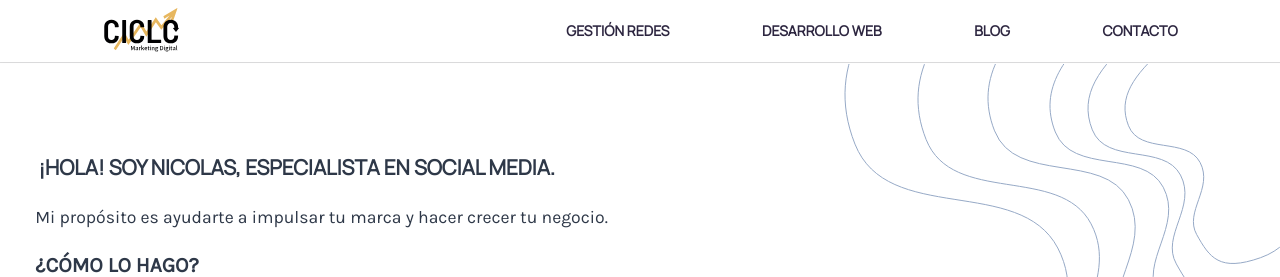
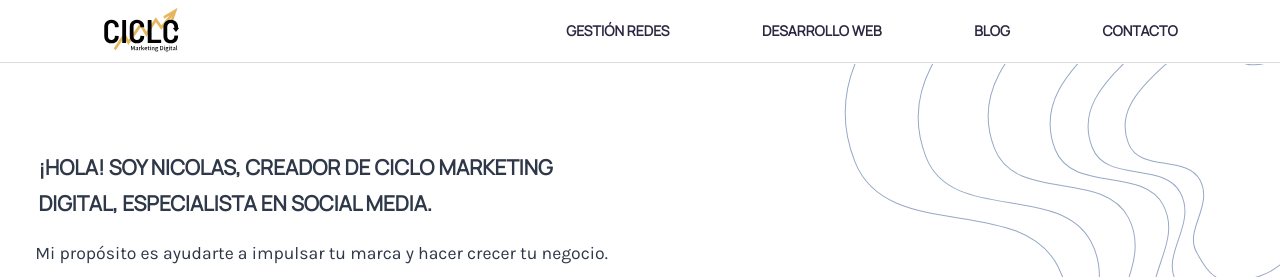
Before and after one commit to micaelakorol/ciclo_marketingDigital, a React (Create React App) app: page / in a window 1280 px wide. Shown: the top 277 px of the page. Built offline with nearby package versions, Linux system fonts and the light colour scheme; some icons are missing.

Commit message:
arreglo presentacion

```diff
--- a/src/components/Presentacion/Presentacion.jsx
+++ b/src/components/Presentacion/Presentacion.jsx
@@ -13,7 +13,7 @@ const Presentacion = () => {
       <ContenedorPresentacion>
         <InformacionPrincipal>
           <Titulo>
-            ¡Hola! Soy Nicolas, Especialista en Social Media.
+            ¡Hola! Soy Nicolas, creador de Ciclo Marketing Digital, Especialista en Social Media.
           </Titulo>
           <Descripcion as='h3'>
             Mi propósito es ayudarte a impulsar tu marca y hacer crecer tu
```
